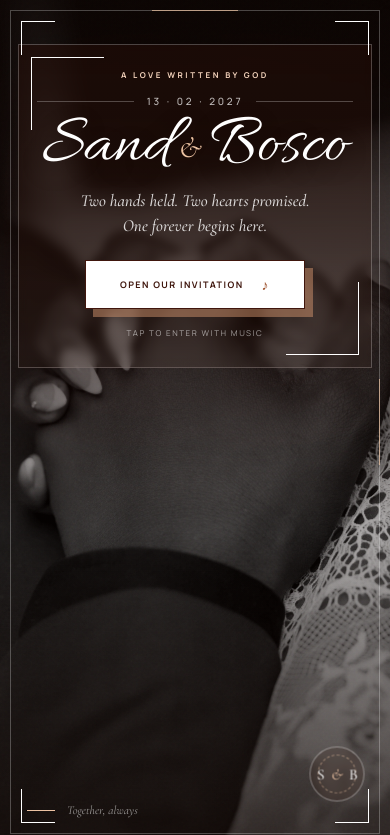
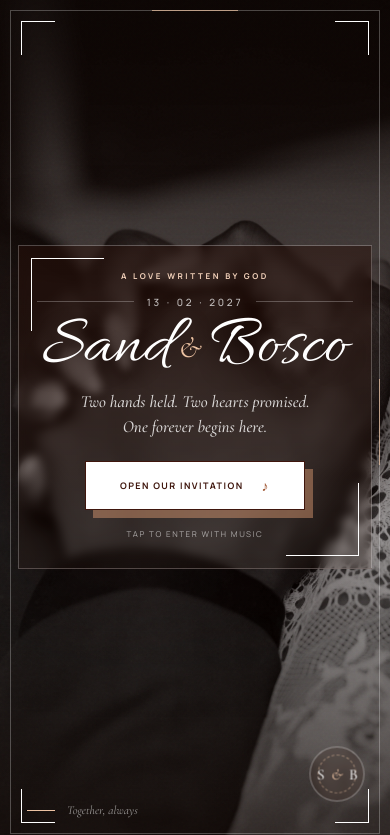
Before and after one commit to Homeredot/bosco-et-sand, a plain HTML site: page dist/index.html in a window 390 px wide. Shown: the top 835 px of the page. Drawn offline with nearby package versions, Linux system fonts and the light colour scheme.

Commit message:
Update Site source

```diff
--- a/dist/styles.css
+++ b/dist/styles.css
@@ -191,7 +191,7 @@ footer small { opacity:.55; letter-spacing:.2em; text-transform:uppercase; font-
 @keyframes entryCard { from { opacity:0; transform:translateY(26px); } to { opacity:1; transform:none; } }
 
 @media (max-width:760px){
-  .entry { align-items:start; justify-items:center; padding:56px 24px 80px; }
+  .entry { align-items:center; justify-items:center; padding:44px 24px 72px; }
   .entry__photo img { object-position:center center; filter:contrast(1.12) brightness(.75); }
   .entry__shade { background:linear-gradient(180deg,rgba(13,6,4,.88) 0%,rgba(26,11,7,.52) 36%,rgba(35,15,9,.12) 63%,rgba(16,7,4,.76) 100%); }
   .entry__frame { inset:10px; }
```
